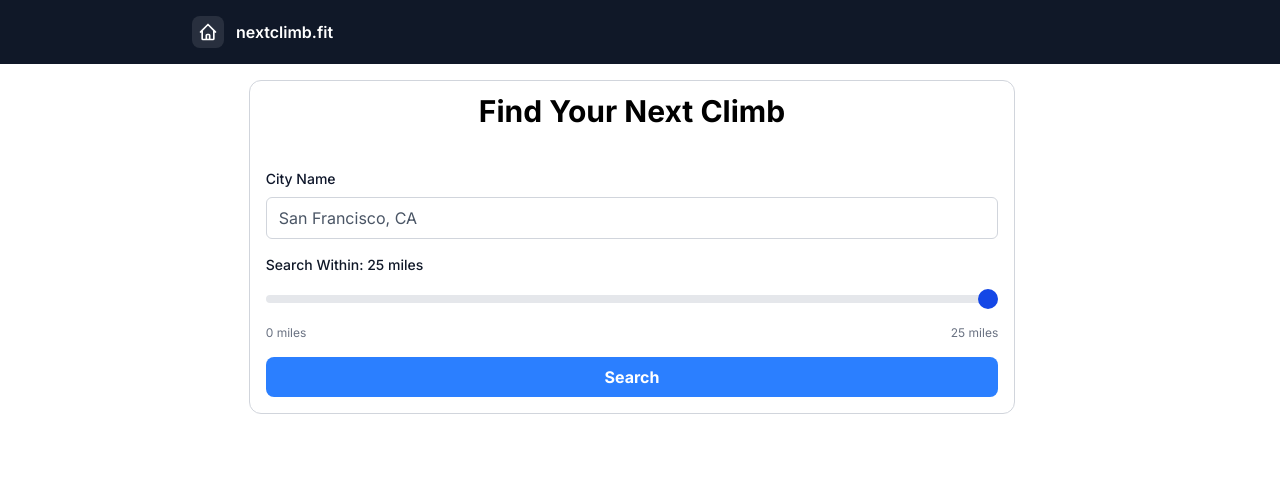
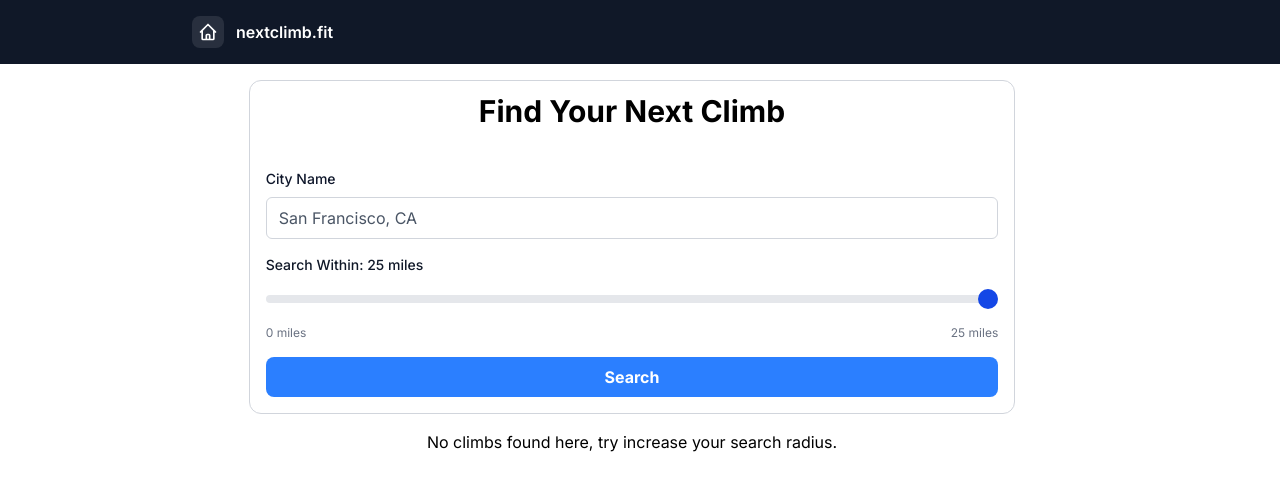
Before and after one commit to strikeitbroke/nextclimb-frontend, a React (Vite) app: page / in a window 1280 px wide. Shown: the top 490 px of the page. Built offline with nearby package versions, Linux system fonts and the light colour scheme.

Commit message:
added no result copy

```diff
--- a/src/App.tsx
+++ b/src/App.tsx
@@ -40,13 +40,17 @@ function App() {
         <div className="col-span-12 mx-4 md:col-start-3 md:col-end-10">
           {isLoading ? (
             <LoadingIcon />
-          ) : (
-            Array.isArray(segments) &&
+          ) : Array.isArray(segments) && segments.length > 0 ? (
             segments.map((segment) => (
               <div key={segment.id}>
                 <Card segment={segment} />
               </div>
             ))
+          ) : (
+            <div className="text-center">
+              {" "}
+              No climbs found here, try increase your search radius.{" "}
+            </div>
           )}
         </div>
       </div>
```
